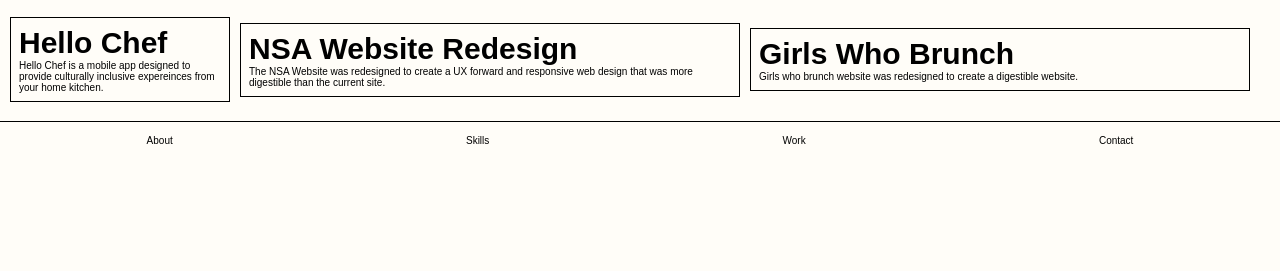
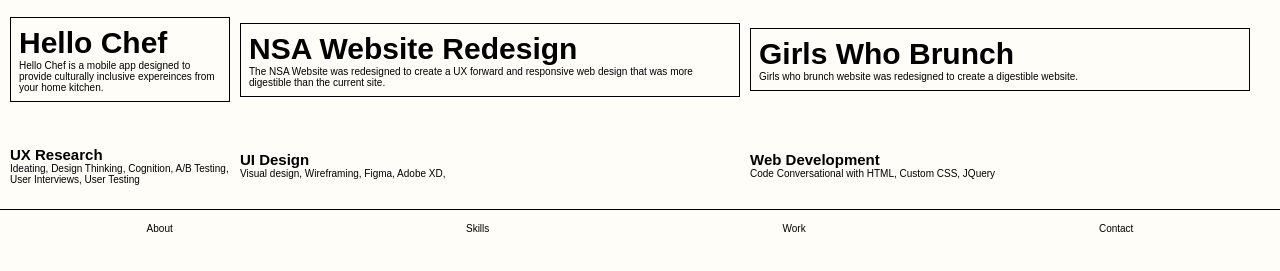
Before and after one commit to tinaharirchian/UX_UI_HW_18, a plain HTML site: page index.html in a window 1280 px wide. Shown: the part 43-314 px from the top of the page. Drawn offline with Linux system fonts and the light colour scheme; a web font is replaced by a local one.

Commit message:
updated with skills section

```diff
--- a/css/style.css
+++ b/css/style.css
@@ -62,6 +62,34 @@
     padding: 1vh;
 }
 
+/*skills*/
+#skills{
+    padding: 20rem 0 10 rem 0;
+}
+#skills .all-items{
+    display:flex;
+    align-items: center;
+    justify-content: center;
+    padding: 10px;
+}
+#skills .all-items .item{
+    padding: 1 rem;
+    inline-size: 500px;
+}
+#skills .work1{
+    font-size: 3rem;
+}
+#work .all-items .item:nth-child(1){
+    padding: 1vh;
+}
+#skills .all-items .item:nth-child(2){
+    padding: 1vh;
+}
+#skills .all-items .item:nth-child(3){
+    padding: 1vh;
+}
+
+
 
 /*footer*/
 .footerbar{
--- a/index.html
+++ b/index.html
@@ -46,9 +46,38 @@
                             </p>
                     </div>
                 </div>
-
             </div>
         </section>
+
+
+
+    <!--skills-->
+    <section id="skills">
+        <div class="container>
+            <h1 class="section-heading2" data-outline=Skills</h1>
+            <div class="all-items">
+                <div class="item">
+                    <h2 class="skills1">UX Research</h2>
+                    <p>
+                        Ideating, Design Thinking, Cognition, A/B Testing, User Interviews, User Testing
+                </div>
+                <div class="all-items">
+                    <div class="item">
+                        <h2 class="skills1">UI Design</h2>
+                        <p>
+                            Visual design, Wireframing, Figma, Adobe XD,
+                        </p>
+                </div>
+                <div class="all-items">
+                    <div class="item">
+                        <h2 class="skills1">Web Development</h2>
+                        <p>
+                            Code Conversational with HTML, Custom CSS, JQuery
+                        </p>
+                </div>
+            </div>
+        </div>
+    </section>
     <footer class="footerbar">
         <ul class="footeritems">
             <li>About</li>
```
